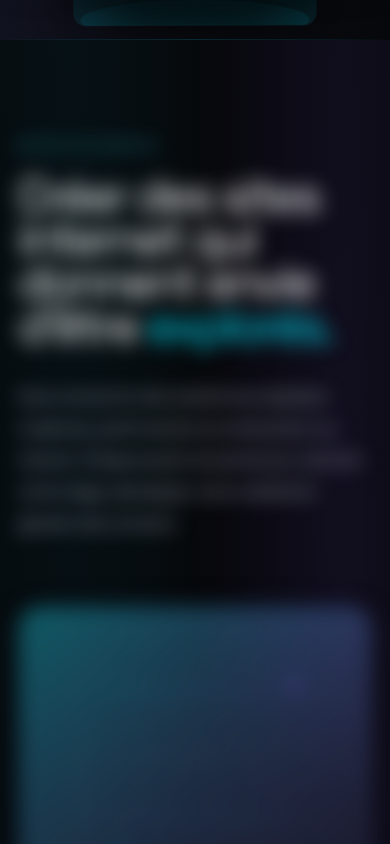
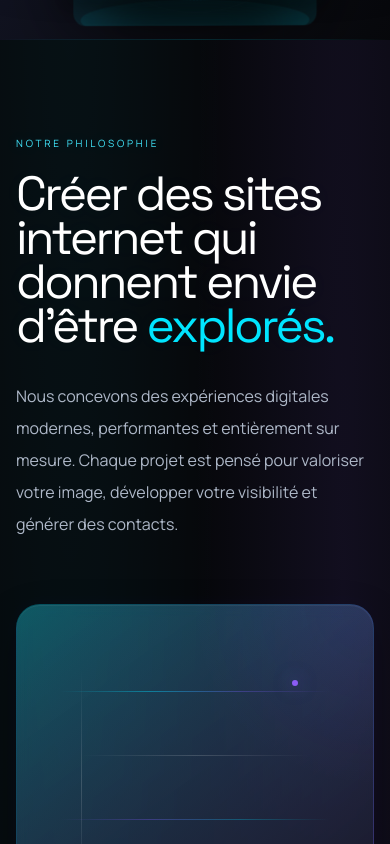
Before and after one commit to mrenover51/mrd-studio, a Next.js app: page / in a window 390 px wide. Shown: the part 940-1784 px from the top of the page. Built offline with nearby package versions, Linux system fonts and the light colour scheme.

Commit message:
feat: optimisation du Hero mobile

```diff
--- a/app/globals.css
+++ b/app/globals.css
@@ -437,6 +437,12 @@ button, a { outline-offset: 4px; }
 @media (max-width: 767px) {
   body { animation: none; }
   body::before { position: absolute; opacity: .3; }
+  [data-reveal],
+  [data-animate] {
+    opacity: 1 !important;
+    filter: none !important;
+    transform: none !important;
+  }
   .mrd-signature,
   .particles { display: none; }
   /* Filtered descendants inside animated transforms can escape clipping on
--- a/components/home/hero.tsx
+++ b/components/home/hero.tsx
@@ -158,7 +158,7 @@ export function Hero() {
       <div className="pointer-events-none absolute inset-x-0 bottom-0 h-px bg-gradient-to-r from-transparent via-accent/25 to-transparent" />
 
       <div className="container-wide relative grid items-center gap-6 lg:grid-cols-[1.02fr_.98fr]">
-        <motion.div style={{ x: textX }} initial={{ opacity: 0, y: 28 }} animate={{ opacity: 1, y: 0 }} transition={{ duration: .7, ease: "easeOut" }} className="relative z-30 py-10 will-change-transform">
+        <motion.div data-animate style={{ x: textX }} initial={false} animate={{ opacity: 1, y: 0, filter: "blur(0px)" }} transition={{ duration: .7, ease: "easeOut" }} className="relative z-30 py-10 will-change-transform">
           <div className="mb-7 flex items-center gap-4"><span className="size-1.5 rounded-full bg-accent shadow-[0_0_15px_#00d9ff]" /><span className="eyebrow">Independent digital atelier — France</span></div>
           <h1 className="display max-w-[740px] text-[clamp(45px,6vw,91px)] font-medium leading-[.82] tracking-[-.058em] text-paper">
             Le digital,<br /><span className="bg-gradient-to-r from-accent via-[#42f5ff] via-[58%] to-[#8b6cff] bg-clip-text text-transparent drop-shadow-[0_0_26px_rgba(122,92,255,.12)]">en avance</span><br />sur son temps.
--- a/components/home/homepage-sections.tsx
+++ b/components/home/homepage-sections.tsx
@@ -124,7 +124,7 @@ export function Comparison() {
         <Reveal className="mt-16">
           <div className="premium-card grid md:grid-cols-2">
             <div className="border-b border-white/8 p-8 md:border-b-0 md:border-r md:p-12"><p className="text-xs uppercase tracking-[.22em] text-white/35">Agence classique</p><div className="mt-10 space-y-6">{classic.map(item => <div key={item} className="flex items-center gap-4 text-muted"><span className="grid size-7 place-items-center rounded-full border border-white/10"><X size={12} /></span>{item}</div>)}</div></div>
-            <div className="relative p-8 md:p-12"><div className="absolute inset-0 bg-[radial-gradient(circle_at_90%_0%,rgba(0,217,255,.08),transparent_45%)]" /><p className="relative text-xs uppercase tracking-[.22em] text-accent">MRD Studio</p><div className="relative mt-10 space-y-6">{mrd.map(item => <motion.div initial={{ opacity: 0, x: 12 }} whileInView={{ opacity: 1, x: 0 }} viewport={{ once: true }} transition={{ duration: .75 }} key={item} className="flex items-center gap-4 text-paper"><span className="grid size-7 place-items-center rounded-full border border-accent/30 bg-accent/[.06] text-accent"><Check size={12} /></span>{item}</motion.div>)}</div></div>
+            <div className="relative p-8 md:p-12"><div className="absolute inset-0 bg-[radial-gradient(circle_at_90%_0%,rgba(0,217,255,.08),transparent_45%)]" /><p className="relative text-xs uppercase tracking-[.22em] text-accent">MRD Studio</p><div className="relative mt-10 space-y-6">{mrd.map(item => <motion.div data-animate initial={false} whileInView={{ opacity: 1, x: 0, filter: "blur(0px)" }} viewport={{ once: true }} transition={{ duration: .75 }} key={item} className="flex items-center gap-4 text-paper"><span className="grid size-7 place-items-center rounded-full border border-accent/30 bg-accent/[.06] text-accent"><Check size={12} /></span>{item}</motion.div>)}</div></div>
           </div>
         </Reveal>
       </div>
--- a/components/ui/reveal.tsx
+++ b/components/ui/reveal.tsx
@@ -2,7 +2,6 @@
 
 import { motion } from "framer-motion";
 import { cn } from "@/lib/utils";
-import { useMobilePerformance } from "@/hooks/use-mobile-performance";
 
 export function Reveal({
   children,
@@ -13,15 +12,14 @@ export function Reveal({
   className?: string;
   delay?: number;
 }) {
-  const simplifyMotion = useMobilePerformance();
-
   return (
     <motion.div
+      data-reveal
       className={cn(className)}
-      initial={simplifyMotion ? { opacity: 0, y: 12 } : { opacity: 0, y: 46, scale: .988, filter: "blur(10px)" }}
-      whileInView={simplifyMotion ? { opacity: 1, y: 0 } : { opacity: 1, y: 0, scale: 1, filter: "blur(0px)" }}
-      viewport={{ once: true, margin: simplifyMotion ? "80px 0px" : "-70px 0px -70px" }}
-      transition={{ duration: simplifyMotion ? .32 : 1.35, delay: simplifyMotion ? 0 : delay, ease: [0.16, 1, 0.3, 1] }}
+      initial={false}
+      whileInView={{ opacity: 1, y: 0, scale: 1, filter: "blur(0px)" }}
+      viewport={{ once: true, margin: "-70px 0px -70px" }}
+      transition={{ duration: 1.35, delay, ease: [0.16, 1, 0.3, 1] }}
     >
       {children}
     </motion.div>
```
